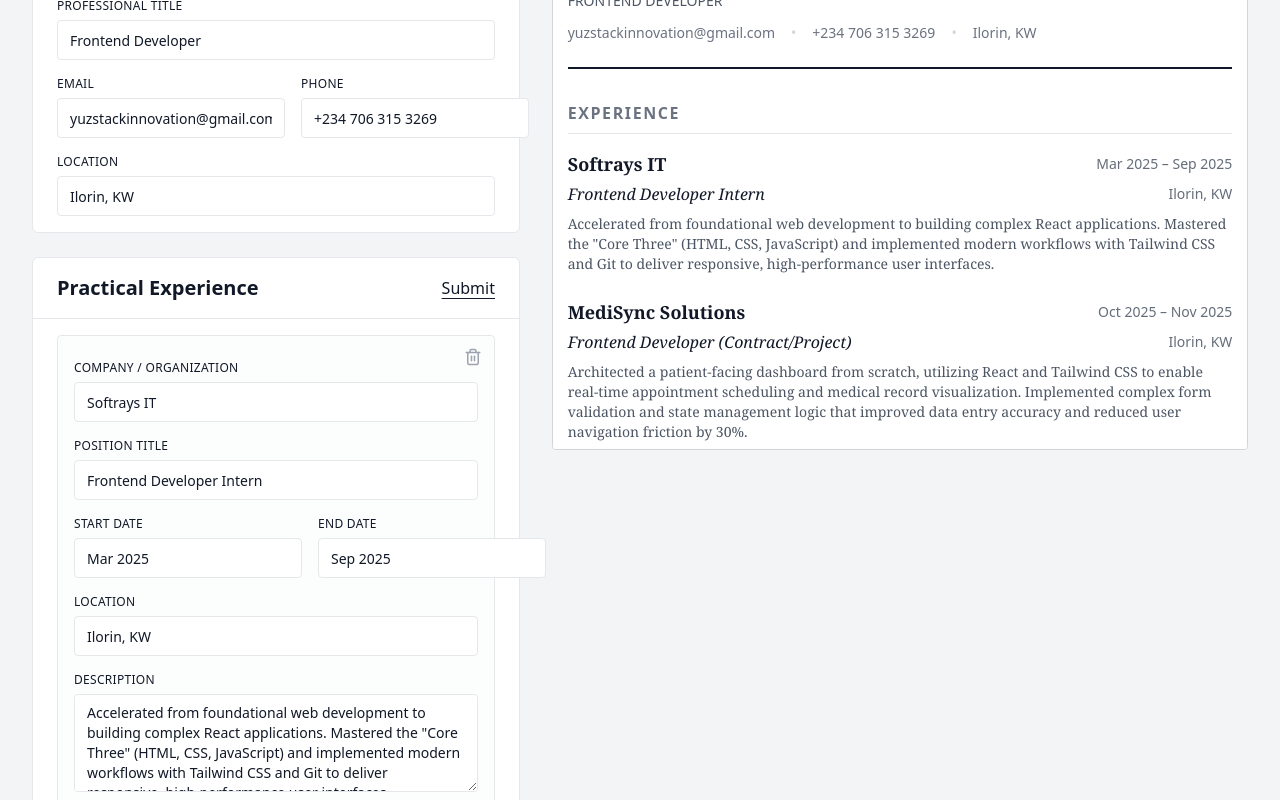
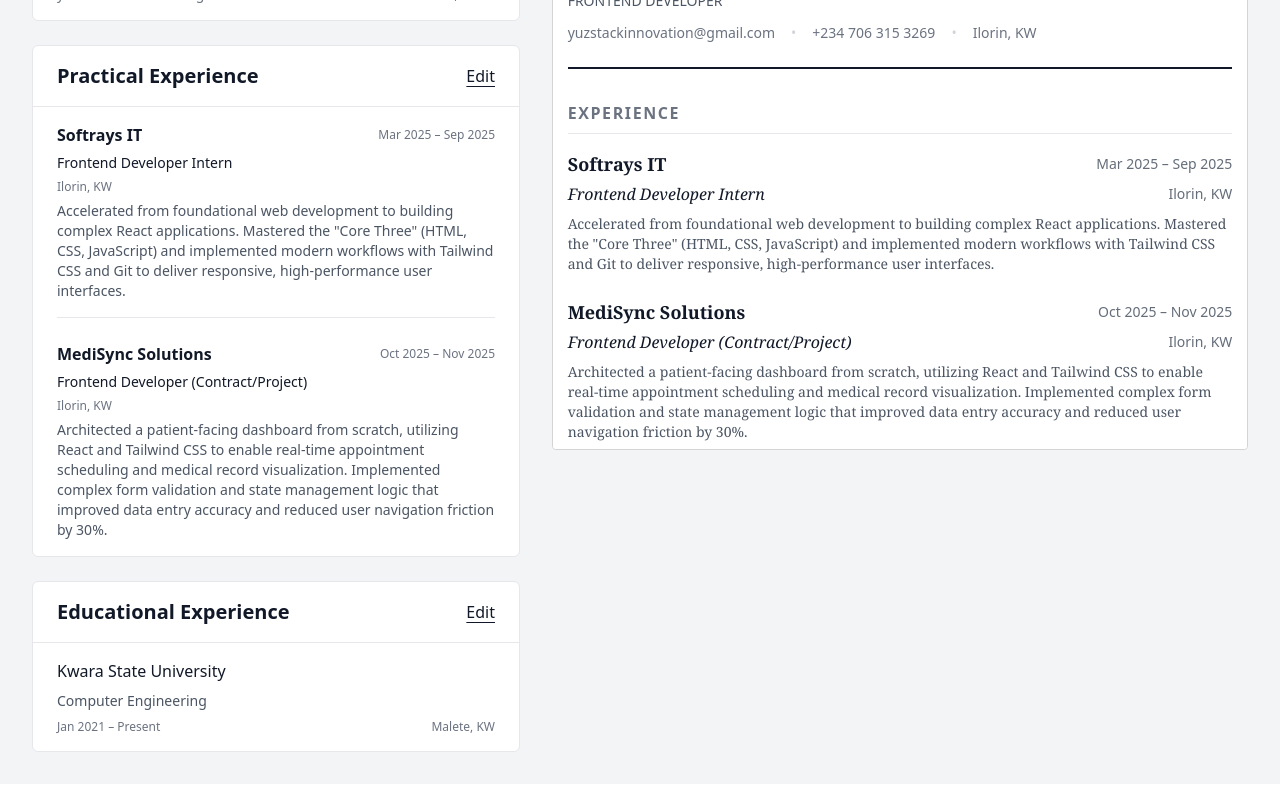
Before and after one commit to YuzStack/47_CV_Generator-App, a React (Vite) app: page / in a window 1280 px wide. Shown: the part 320-1120 px from the top of the page. Built offline with nearby package versions, Linux system fonts and the light colour scheme.

Commit message:
Implement state for 'Educational Experience'
Implement state for the 'Educational Experience' field and make it fully functional.

```diff
--- a/src/components/App.jsx
+++ b/src/components/App.jsx
@@ -64,6 +64,34 @@
   };
 
   // Educational Experience ‼️
+  // const [educationalExp, setEducationalExp] = useState({
+  //   isEditing: true,
+  //   education: [
+  //     {
+  //       id: crypto.randomUUID(),
+  //       school: '',
+  //       degree: '',
+  //       startDate: '',
+  //       endDate: '',
+  //       location: '',
+  //     },
+  //   ],
+  // });
+
+  const [educationalExp, setEducationalExp] = useState(
+    DATA_TEMPLATE.educationalExp,
+  );
+
+  const handleEducaExpisEditingTogg = function () {
+    setEducationalExp(curPractExp => ({
+      ...curPractExp,
+      isEditing: !curPractExp.isEditing,
+    }));
+  };
+
+  const handleEducaExpUpdate = function (newData) {
+    setEducationalExp({ ...newData });
+  };
 
   return (
     <div className='min-h-screen bg-[#F3F4F6] text-[#4B5563]'>
@@ -80,13 +108,17 @@
             onEdit={handlePractExpisEditingTogg}
             onUpdate={handlePractExpUpdate}
           />
-          <EducationalExp isEditing={false} />
+          <EducationalExp
+            educationalExp={educationalExp}
+            onEdit={handleEducaExpisEditingTogg}
+            onUpdate={handleEducaExpUpdate}
+          />
         </CvEdit>
 
         <CvPreview>
           <GeneralInfoView generalInfo={generalInfo} />
           <PracticalExpView practicalExp={practicalExp} />
-          <EducationalExpView />
+          <EducationalExpView educationalExp={educationalExp} />
         </CvPreview>
       </main>
     </div>
--- a/src/components/EducationalExp.jsx
+++ b/src/components/EducationalExp.jsx
@@ -2,59 +2,141 @@
 import Button from './Button';
 import Input from './Input';
 
-function EducationalExp({ isEditing }) {
+function EducationalExp({ educationalExp, onEdit, onUpdate }) {
+  const handleInputUpdate = function (e) {
+    onUpdate({
+      isEditing: educationalExp.isEditing,
+      education: educationalExp.education.map(edu =>
+        edu.id === this ? { ...edu, [e.target.name]: e.target.value } : edu,
+      ),
+    });
+  };
+
+  const handleDeleteEdu = function () {
+    onUpdate({
+      isEditing: educationalExp.isEditing,
+      education: educationalExp.education.filter(edu => edu.id !== this),
+    });
+  };
+
+  const handleAddEdu = function () {
+    onUpdate({
+      isEditing: educationalExp.isEditing,
+      education: [
+        ...educationalExp.education,
+        {
+          id: crypto.randomUUID(),
+          school: '',
+          degree: '',
+          startDate: '',
+          endDate: '',
+          location: '',
+        },
+      ],
+    });
+  };
+
   return (
     <div className='rounded-md border border-gray-200 bg-white'>
       <div className='flex items-center justify-between border-b border-gray-200 p-4 px-6'>
         <h2 className='text-xl font-semibold text-[#111827]'>
           Educational Experience
         </h2>
-        <Button className='cursor-pointer text-[#111827] underline decoration-1 underline-offset-4 hover:text-[#4B5563]'>
-          {isEditing ? 'Submit' : 'Edit'}
+        <Button
+          onClick={onEdit}
+          className='cursor-pointer text-[#111827] underline decoration-1 underline-offset-4 hover:text-[#4B5563]'
+        >
+          {educationalExp.isEditing ? 'Submit' : 'Edit'}
         </Button>
       </div>
 
-      {isEditing ? (
+      {educationalExp.isEditing ? (
         <div className='space-y-6 px-6 py-4'>
-          <form className='relative min-h-100 space-y-4 rounded-sm border border-[#E6E7EB] bg-[#FCFDFD] p-4 pt-6 text-[#111827]'>
-            <Button className='absolute top-3 right-3 cursor-pointer text-[#9CA3AF] duration-150 hover:text-[#EE4444]'>
+          {educationalExp.education.map(edu => (
+            <form
+              key={edu.id}
+              className='relative min-h-100 space-y-4 rounded-sm border border-[#E6E7EB] bg-[#FCFDFD] p-4 pt-6 text-[#111827]'
+            >
+              <Button
+                onClick={handleDeleteEdu.bind(edu.id)}
+                className='absolute top-3 right-3 cursor-pointer text-[#9CA3AF] duration-150 hover:text-[#EE4444]'
+              >
                 <Trash2 size={18} />
               </Button>
 
               <Input
+                value={edu.school}
+                onChange={handleInputUpdate}
+                name='school'
+                id={edu.id}
                 label='School / University'
                 placeholder='University of Design'
               />
 
               <Input
+                value={edu.degree}
+                onChange={handleInputUpdate}
+                name='degree'
+                id={edu.id}
                 label='Degree / Field of Study'
                 placeholder='Bachelor of Arts'
               />
 
               <div className='flex gap-4'>
-              <Input label='Start Date' placeholder='Sep 2018' />
-              <Input label='End Date' placeholder='Jun 2022' />
+                <Input
+                  value={edu.startDate}
+                  onChange={handleInputUpdate}
+                  name='startDate'
+                  id={edu.id}
+                  label='Start Date'
+                  placeholder='Sep 2018'
+                />
+                <Input
+                  value={edu.endDate}
+                  onChange={handleInputUpdate}
+                  name='endDate'
+                  id={edu.id}
+                  label='End Date'
+                  placeholder='Jun 2022'
+                />
               </div>
 
-            <Input label='Location' placeholder='New York, NY' />
+              <Input
+                value={edu.location}
+                onChange={handleInputUpdate}
+                name='location'
+                id={edu.id}
+                label='Location'
+                placeholder='New York, NY'
+              />
             </form>
+          ))}
 
-          <Button className='flex w-full cursor-pointer items-center justify-center gap-1.5 rounded-sm border border-dashed border-gray-200 p-2 text-[#111827] duration-150 hover:bg-[#F3F4F6]'>
+          <Button
+            onClick={handleAddEdu}
+            className='flex w-full cursor-pointer items-center justify-center gap-1.5 rounded-sm border border-dashed border-gray-200 p-2 text-[#111827] duration-150 hover:bg-[#F3F4F6]'
+          >
             <Plus size={16} />
             <span className='tracking-wide'>Add Education</span>
           </Button>
         </div>
       ) : (
-        <div className='flex flex-col gap-2 px-6 py-4'>
+        <>
+          {educationalExp.education.map(edu => (
+            <div key={edu.id} className='flex flex-col gap-2 px-6 py-4'>
               <h3 className='text-base font-medium text-[#111827]'>
-            Rhode Island School of Design
+                {edu.school}
               </h3>
-          <p className='text-sm text-[#4B5563]'>BFA in Graphic Design</p>
+              <p className='text-sm text-[#4B5563]'>{edu.degree}</p>
               <div className='flex items-center justify-between text-xs text-[#6B7280]'>
-            <span>2012 – 2016</span>
-            <span>Providence, RI</span>
+                <span>
+                  {edu.startDate} – {edu.endDate}
+                </span>
+                <span>{edu.location}</span>
               </div>
             </div>
+          ))}
+        </>
       )}
     </div>
   );
--- a/src/components/EducationalExpView.jsx
+++ b/src/components/EducationalExpView.jsx
@@ -1,4 +1,4 @@
-function EducationalExpView() {
+function EducationalExpView({ educationalExp }) {
   return (
     <section>
       <h2 className='mb-4 border-b border-[#E6E7EB] pb-2 font-sans text-base font-semibold tracking-widest text-[#6B7280] uppercase'>
@@ -6,25 +6,25 @@
       </h2>
 
       <div className='space-y-6'>
-        <div>
+        {educationalExp.education.map(edu => (
+          <div key={edu.id}>
             <div className='flex items-center justify-between'>
               <h3 className='mb-1 text-lg font-semibold text-[#111827]'>
-              Rhode Island School of Design
+                {edu.school}
               </h3>
               <span className='font-sans text-sm text-[#4B5563]'>
-              2012 – 2016
+                {edu.startDate} – {edu.endDate}
               </span>
             </div>
 
             <div className='flex items-center justify-between'>
-            <p className='text-md text-[#111827] italic'>
-              BFA in Graphic Design
-            </p>
+              <p className='text-md text-[#111827] italic'>{edu.degree}</p>
               <span className='font-sans text-sm text-[#6B7280]'>
-              Providence, RI
+                {edu.location}
               </span>
             </div>
           </div>
+        ))}
       </div>
     </section>
   );
--- a/src/data-template.js
+++ b/src/data-template.js
@@ -5,10 +5,10 @@
     email: 'yuzstackinnovation@gmail.com',
     phone: '+234 706 315 3269',
     location: 'Ilorin, KW',
-    isEditing: true,
+    isEditing: false,
   },
   practicalExp: {
-    isEditing: true,
+    isEditing: false,
     experience: [
       {
         id: crypto.randomUUID(),
@@ -32,6 +32,19 @@
       },
     ],
   },
+  educationalExp: {
+    isEditing: false,
+    education: [
+      {
+        id: crypto.randomUUID(),
+        school: 'Kwara State University',
+        degree: 'Computer Engineering',
+        startDate: 'Jan 2021',
+        endDate: 'Present',
+        location: 'Malete, KW',
+      },
+    ],
+  },
 };
 
 export default DATA_TEMPLATE;
```
Lines whose indentation alone changed are shown as unchanged.
